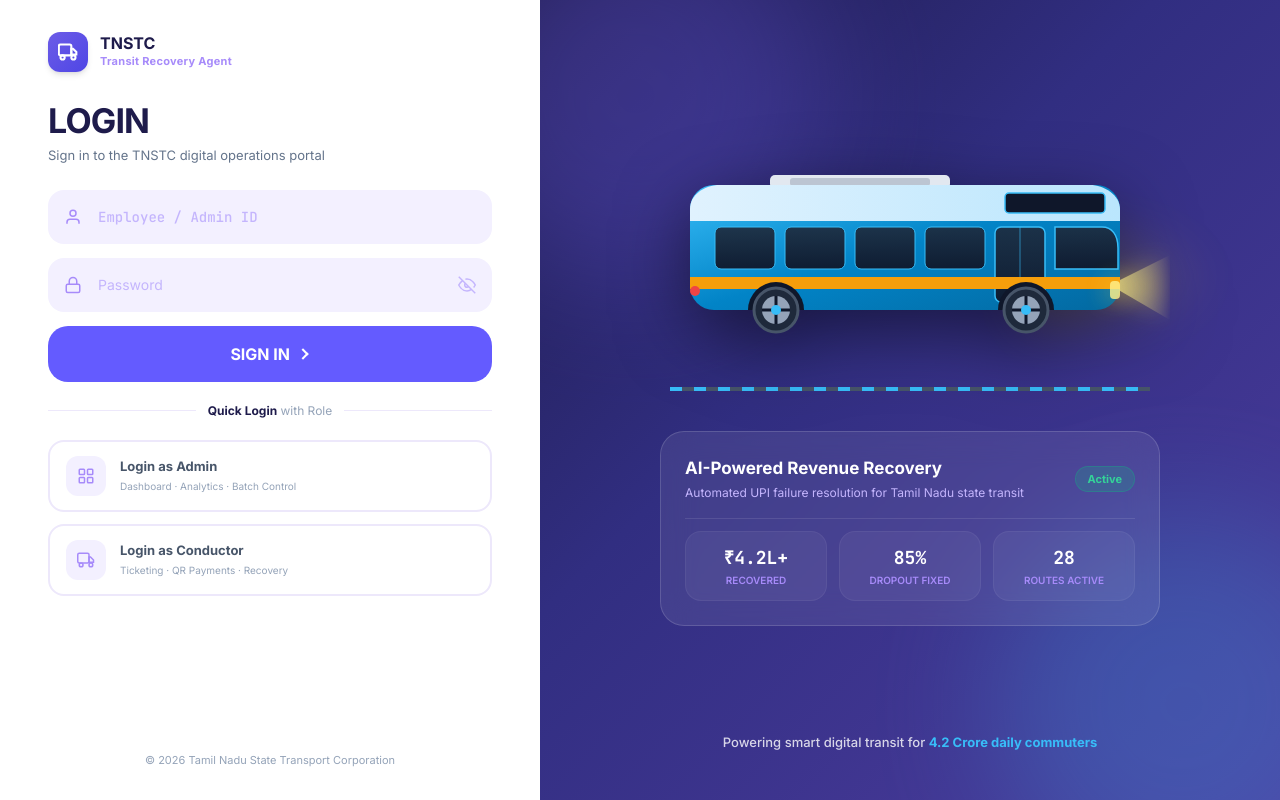
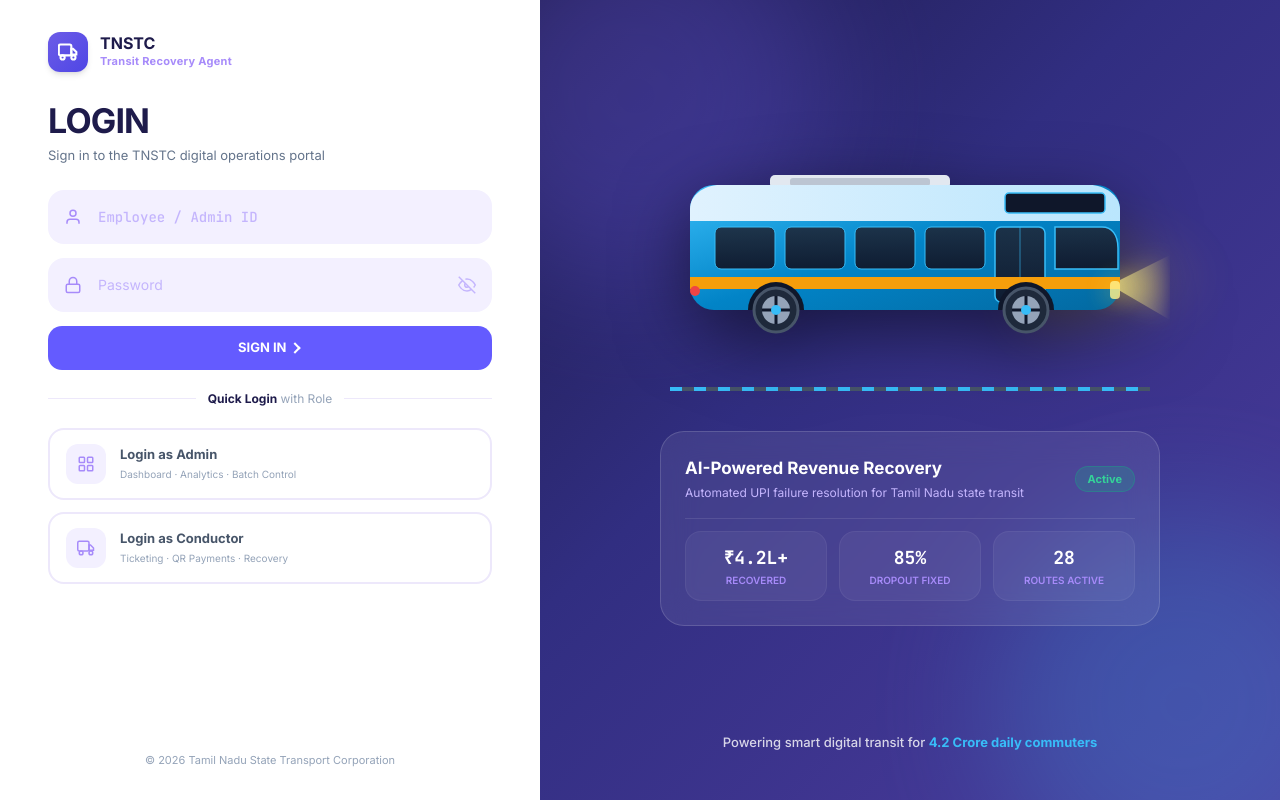
Before and after one commit to vsharishwaran-arch/transit-recovery, a React (Vite) app in the folder frontend/: page / in a window 1280 px wide. Built offline with nearby package versions, Linux system fonts and the light colour scheme; no server answers; the HTML template or start-up script is replaced by a standard one.

Commit message:
style: reduce height and padding for Generate Ticket and Sign In buttons

```diff
--- a/frontend/src/index.css
+++ b/frontend/src/index.css
@@ -113,19 +113,21 @@ body {
   --primary-color: #645bff;
   --secondary-color: #fff;
   --hover-color: #111;
-  --arrow-width: 10px;
+  --arrow-width: 9px;
   --arrow-stroke: 2px;
   box-sizing: border-box;
   border: 0;
-  border-radius: 20px;
+  border-radius: 14px;
   color: var(--secondary-color);
-  padding: 1em 1.8em;
+  padding: 0.65em 1.2em;
+  height: 44px;
   background: var(--primary-color);
   display: flex;
   transition: 0.2s background;
   align-items: center;
   justify-content: center;
-  gap: 0.6em;
+  gap: 0.5em;
+  font-size: 13px;
   font-weight: bold;
   cursor: pointer;
   width: 100%;
--- a/frontend/src/screens/ConductorApp.tsx
+++ b/frontend/src/screens/ConductorApp.tsx
@@ -178,10 +178,10 @@ function TicketForm({ onGenerate }: { onGenerate: (data: { session: TicketSessio
 
           {/* Generate button */}
           <button onClick={handleCreateTicket} disabled={loading}
-            className="w-full h-[60px] rounded-2xl text-white text-[16px] font-black transition-all hover:opacity-90 active:scale-[0.98] flex items-center justify-center gap-2 disabled:opacity-50"
-            style={{ background: "linear-gradient(135deg, #1A56DB, #1D4ED8)", boxShadow: "0 8px 24px rgba(26,86,219,0.35)" }}>
+            className="w-full h-[46px] rounded-xl text-white text-[14px] font-bold transition-all hover:opacity-90 active:scale-[0.98] flex items-center justify-center gap-2 disabled:opacity-50"
+            style={{ background: "linear-gradient(135deg, #1A56DB, #1D4ED8)", boxShadow: "0 4px 16px rgba(26,86,219,0.25)" }}>
             {loading ? "Generating..." : "Generate Ticket"}
-            <svg width="18" height="18" fill="none" stroke="white" strokeWidth="2.5" viewBox="0 0 24 24"><line x1="5" y1="12" x2="19" y2="12"/><polyline points="12 5 19 12 12 19"/></svg>
+            <svg width="15" height="15" fill="none" stroke="white" strokeWidth="2.5" viewBox="0 0 24 24"><line x1="5" y1="12" x2="19" y2="12"/><polyline points="12 5 19 12 12 19"/></svg>
           </button>
 
           <p className="text-[#94A3B8] text-[11px] text-center">
```
